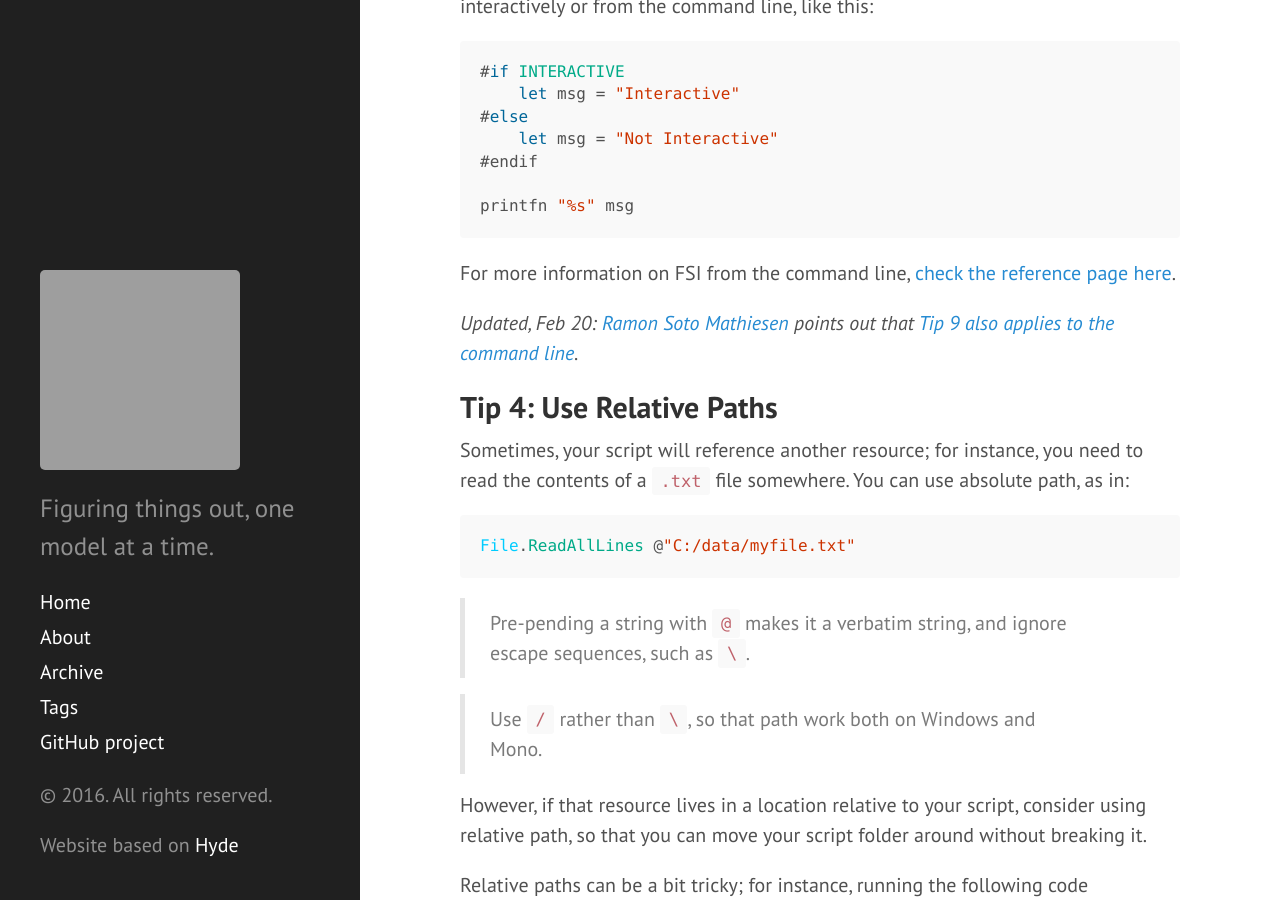
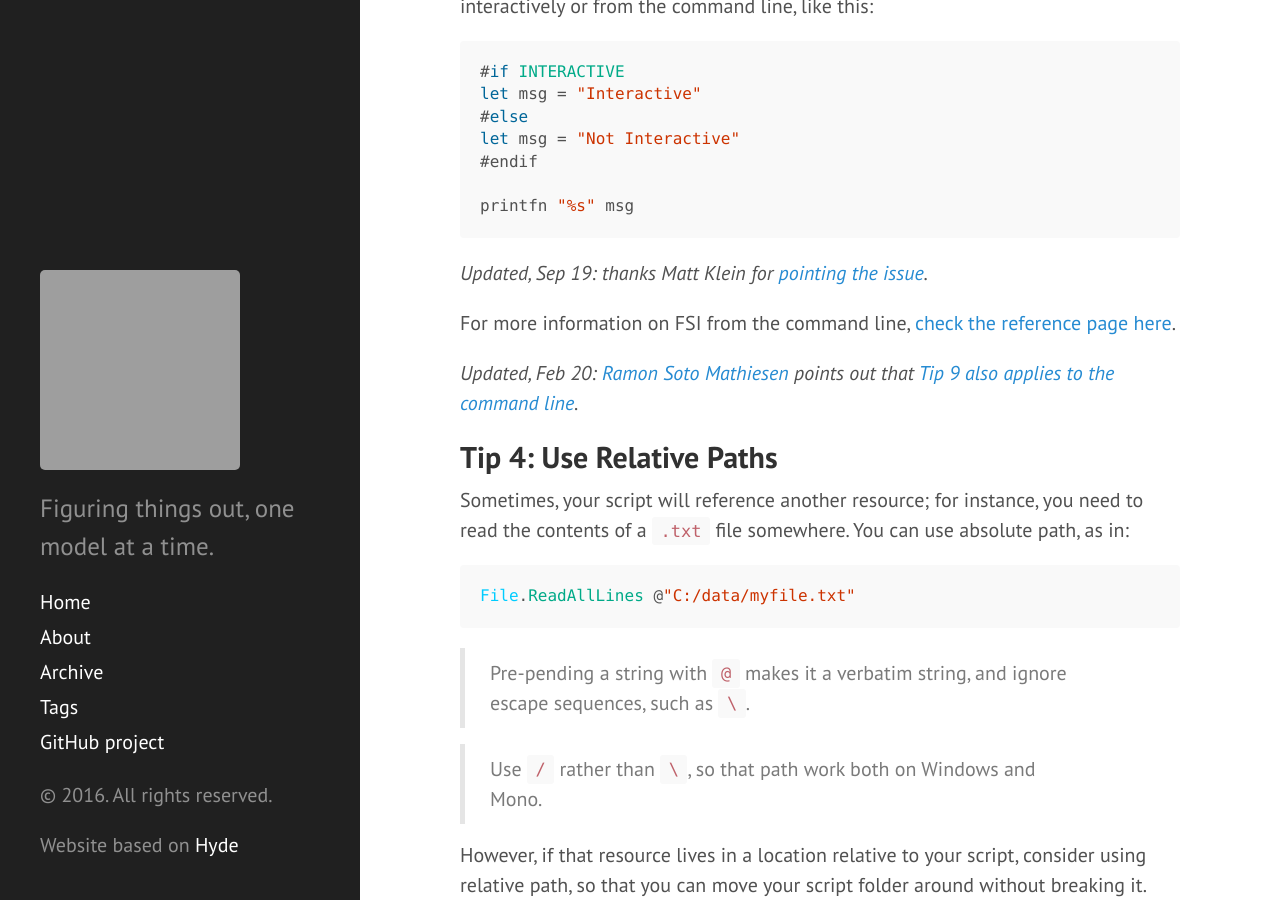
Before and after one commit to mathias-brandewinder/mathias-brandewinder.github.io, a Jekyll site: the page built from _posts/2016-02-06-10-fsharp-scripting-tips.md, in a window 1280 px wide and 900 px high, scrolled down 3601 px. Built offline with Jekyll 4.4.1, drawn with Linux system fonts in a browser that asks for light colours; comment, search, counter and statistics services are not loaded; grey boxes are pictures that could not be loaded.

Commit message:
Fixed issue in F# scripting post #if INTERACTIVE

````diff
--- a/_posts/2016-02-06-10-fsharp-scripting-tips.md
+++ b/_posts/2016-02-06-10-fsharp-scripting-tips.md
@@ -82,13 +82,15 @@
 
 ``` fsharp
 #if INTERACTIVE
-    let msg = "Interactive"
+let msg = "Interactive"
 #else
-    let msg = "Not Interactive"
+let msg = "Not Interactive"
 #endif
 
 printfn "%s" msg
 ```
+
+*Updated, Sep 19: thanks Matt Klein for [pointing the issue](http://stackoverflow.com/q/39581342/114519).*
 
 For more information on FSI from the command line, [check the reference page here][3].
 
````
